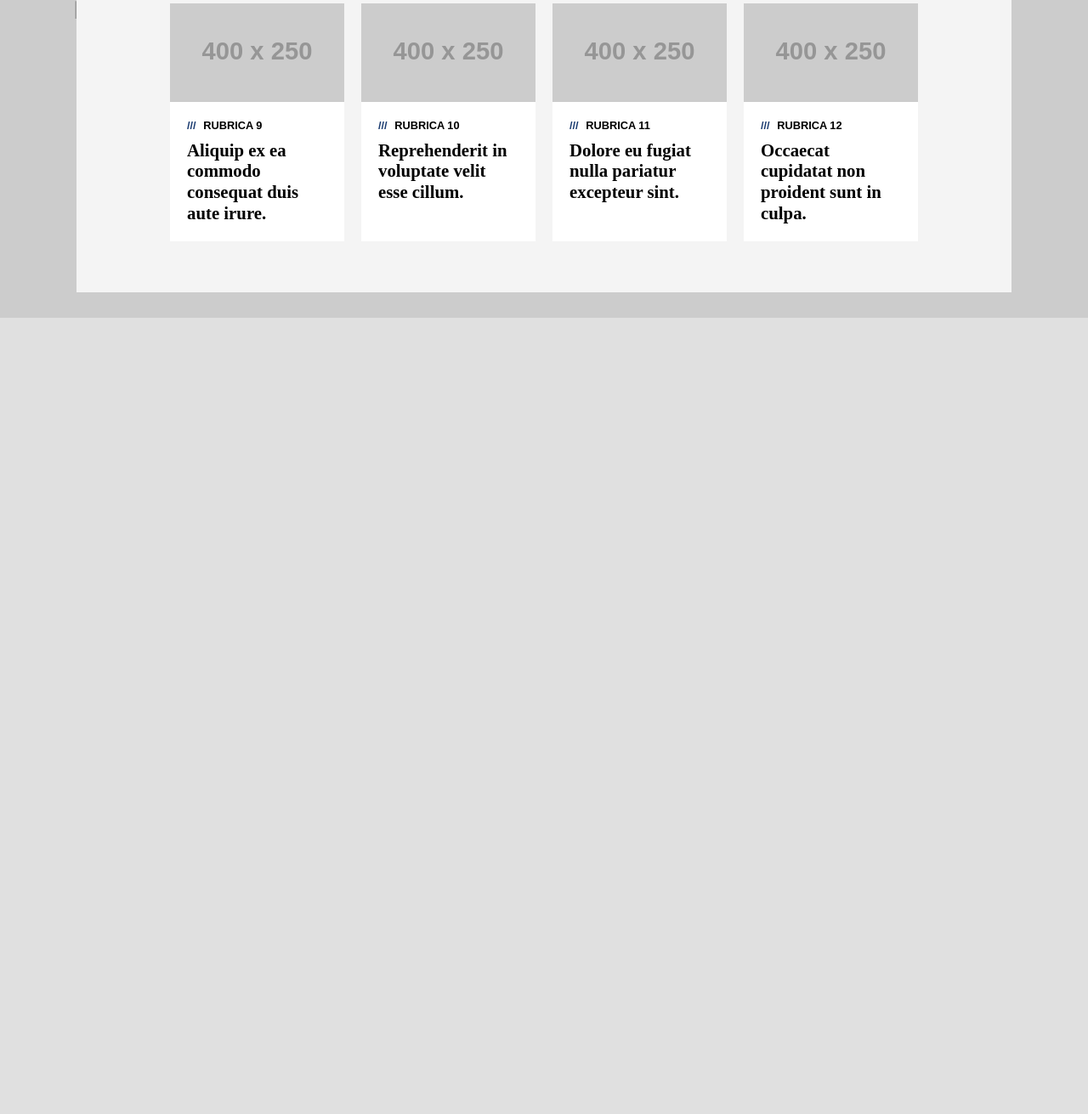
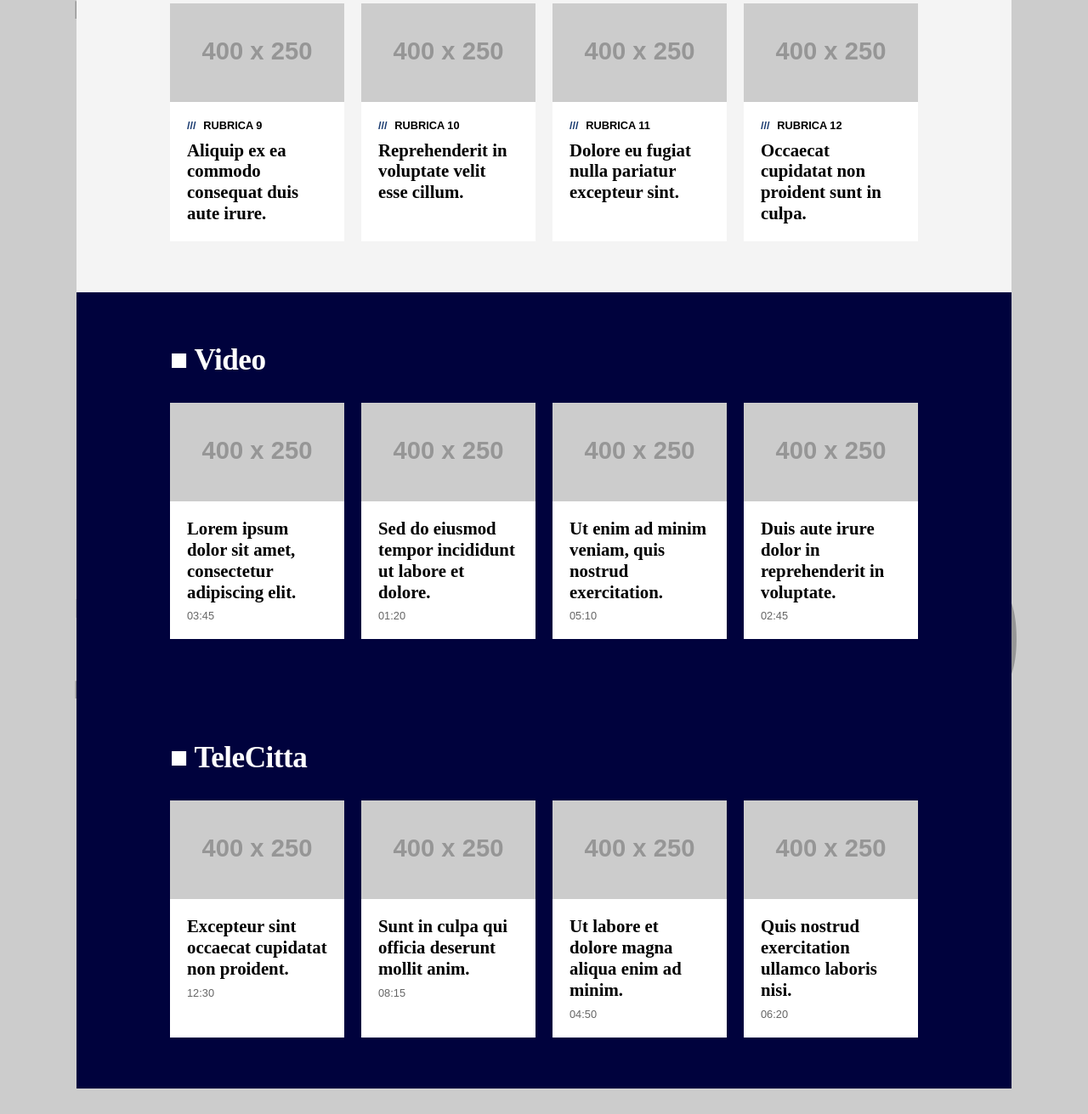
Before and after one commit to Matteotaddeii/elaboratoSito, a plain HTML site: page index.html in a window 1280 px wide. Shown: the part 8432-9743 px from the top of the page at 85% size. Before the commit the page ends 8806 px from the top, so only its background shows below. Drawn offline with Linux system fonts and the light colour scheme; placeholder pictures from the web are drawn by us.

Commit message:
Aggiunte sezioni video e TeleCittà

```diff
--- a/index.html
+++ b/index.html
@@ -1221,6 +1221,118 @@
           </div>
         </div>
       </section>
+
+      <section class="horizontal-featured-section bg-dark-navy">
+        <div class="horizontal-featured-container">
+          <h2 class="horizontal-featured-main-title">■ Video</h2>
+          <div class="horizontal-featured-grid">
+            <article class="horizontal-featured-card">
+              <img
+                src="https://placehold.co/400x250/d4d4d4/606060?text=Video+1"
+                class="horizontal-featured-img"
+              />
+              <div class="horizontal-featured-body">
+                <h3 class="horizontal-featured-title">
+                  Lorem ipsum dolor sit amet, consectetur adipiscing elit.
+                </h3>
+                <p class="video-duration">03:45</p>
+              </div>
+            </article>
+            <article class="horizontal-featured-card">
+              <img
+                src="https://placehold.co/400x250/d4d4d4/606060?text=Video+2"
+                class="horizontal-featured-img"
+              />
+              <div class="horizontal-featured-body">
+                <h3 class="horizontal-featured-title">
+                  Sed do eiusmod tempor incididunt ut labore et dolore.
+                </h3>
+                <p class="video-duration">01:20</p>
+              </div>
+            </article>
+            <article class="horizontal-featured-card">
+              <img
+                src="https://placehold.co/400x250/d4d4d4/606060?text=Video+3"
+                class="horizontal-featured-img"
+              />
+              <div class="horizontal-featured-body">
+                <h3 class="horizontal-featured-title">
+                  Ut enim ad minim veniam, quis nostrud exercitation.
+                </h3>
+                <p class="video-duration">05:10</p>
+              </div>
+            </article>
+            <article class="horizontal-featured-card">
+              <img
+                src="https://placehold.co/400x250/d4d4d4/606060?text=Video+4"
+                class="horizontal-featured-img"
+              />
+              <div class="horizontal-featured-body">
+                <h3 class="horizontal-featured-title">
+                  Duis aute irure dolor in reprehenderit in voluptate.
+                </h3>
+                <p class="video-duration">02:45</p>
+              </div>
+            </article>
+          </div>
+        </div>
+      </section>
+
+      <section class="horizontal-featured-section bg-dark-navy">
+        <div class="horizontal-featured-container">
+          <h2 class="horizontal-featured-main-title">■ TeleCitta</h2>
+          <div class="horizontal-featured-grid">
+            <article class="horizontal-featured-card">
+              <img
+                src="https://placehold.co/400x250/d4d4d4/606060?text=TeleCitta+1"
+                class="horizontal-featured-img"
+              />
+              <div class="horizontal-featured-body">
+                <h3 class="horizontal-featured-title">
+                  Excepteur sint occaecat cupidatat non proident.
+                </h3>
+                <p class="video-duration">12:30</p>
+              </div>
+            </article>
+            <article class="horizontal-featured-card">
+              <img
+                src="https://placehold.co/400x250/d4d4d4/606060?text=TeleCitta+2"
+                class="horizontal-featured-img"
+              />
+              <div class="horizontal-featured-body">
+                <h3 class="horizontal-featured-title">
+                  Sunt in culpa qui officia deserunt mollit anim.
+                </h3>
+                <p class="video-duration">08:15</p>
+              </div>
+            </article>
+            <article class="horizontal-featured-card">
+              <img
+                src="https://placehold.co/400x250/d4d4d4/606060?text=TeleCitta+3"
+                class="horizontal-featured-img"
+              />
+              <div class="horizontal-featured-body">
+                <h3 class="horizontal-featured-title">
+                  Ut labore et dolore magna aliqua enim ad minim.
+                </h3>
+                <p class="video-duration">04:50</p>
+              </div>
+            </article>
+            <article class="horizontal-featured-card">
+              <img
+                src="https://placehold.co/400x250/d4d4d4/606060?text=TeleCitta+4"
+                class="horizontal-featured-img"
+              />
+              <div class="horizontal-featured-body">
+                <h3 class="horizontal-featured-title">
+                  Quis nostrud exercitation ullamco laboris nisi.
+                </h3>
+                <p class="video-duration">06:20</p>
+              </div>
+            </article>
+          </div>
+        </div>
+      </section>
     </div>
   </body>
 </html>
--- a/style.css
+++ b/style.css
@@ -516,6 +516,11 @@ body.body-with-bg {
   color: #ffffff;
 }
 
+.horizontal-featured-section.bg-dark-navy {
+  background-color: #00023D;
+  color: #ffffff;
+}
+
 .horizontal-featured-container {
   max-width: 960px;
   margin: 0 auto;
@@ -580,6 +585,14 @@ body.body-with-bg {
 .horizontal-featured-title:hover {
   text-decoration: underline;
   cursor: pointer;
+}
+
+.video-duration {
+  font-family: Arial, sans-serif;
+  font-size: 0.8rem;
+  color: #666;
+  margin-top: 8px;
+  display: block;
 }
 
 /* -------------------------------
```
